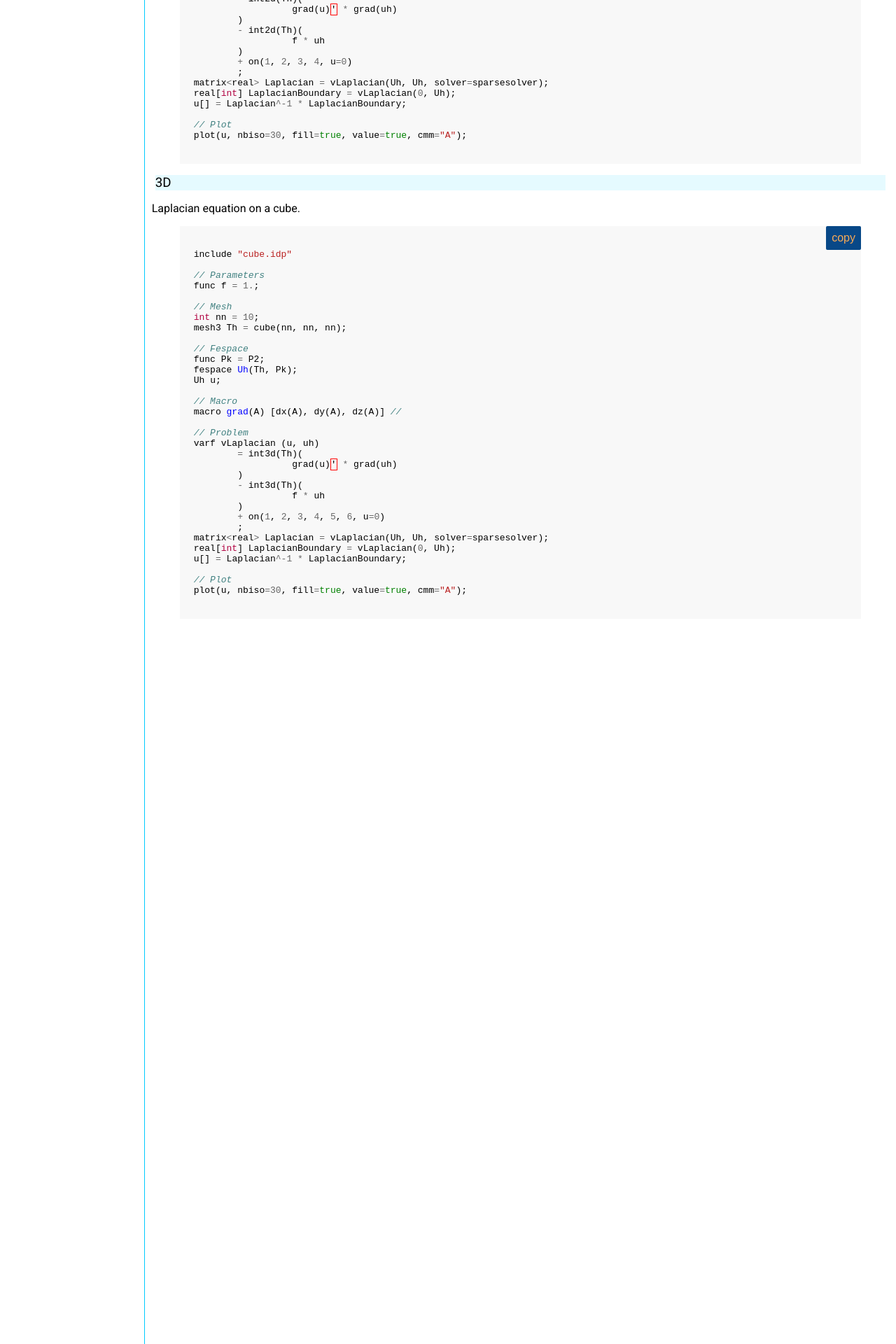
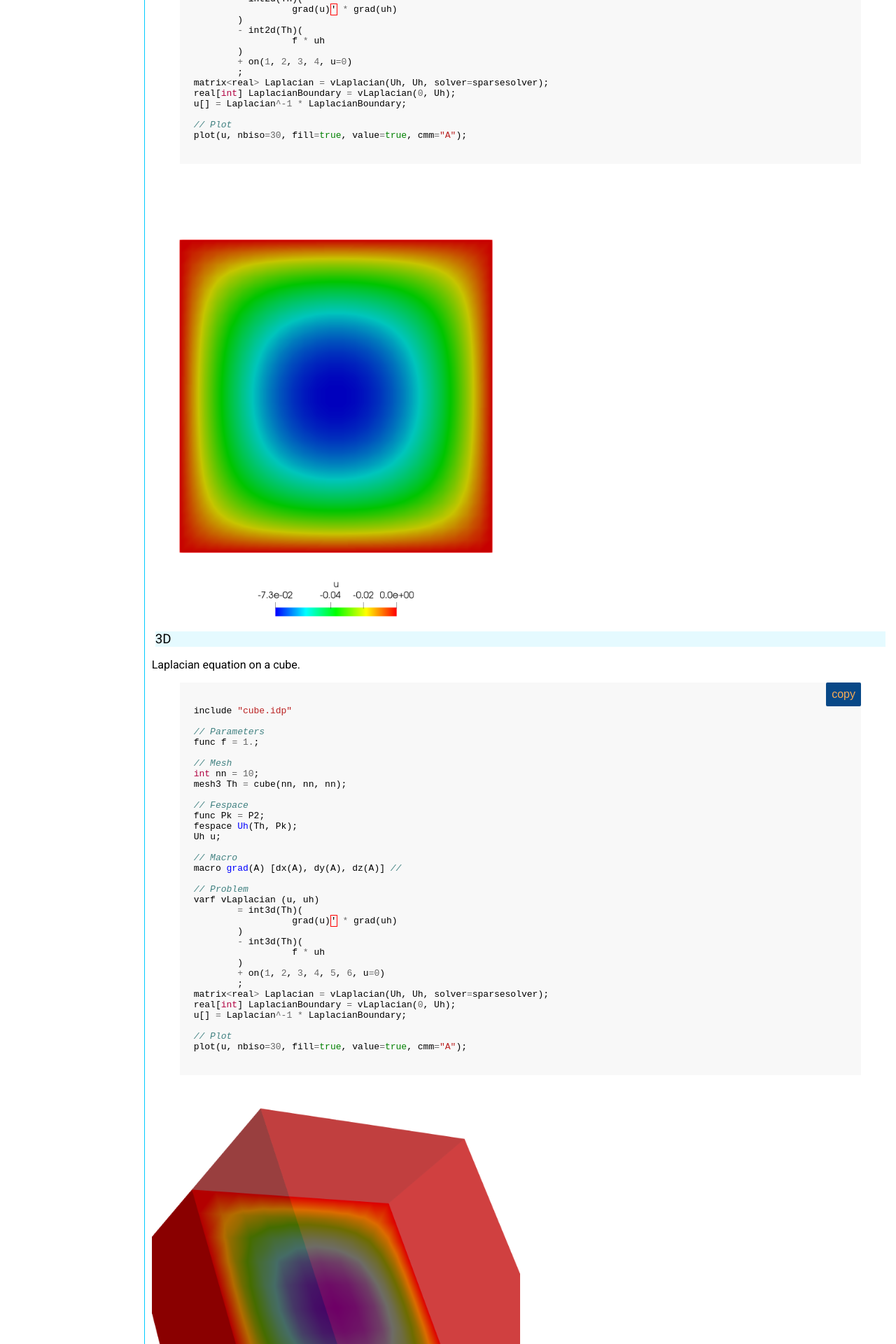
Before and after one commit to FreeFem/FreeFem-modules, a Jekyll site: the page built from _modules/laplacian.md, in a window 1280 px wide. Shown: the part 1034-2954 px from the top of the page at 70% size. Built offline with Jekyll 4.4.1, drawn with Linux system fonts in a browser that asks for light colours; formulas are drawn with MathJax 3; our own code applies the rules of GitHub Pages for plain Markdown files.

Commit message:
add Laplacian images

```diff
--- a/_modules/laplacian.md
+++ b/_modules/laplacian.md
@@ -75,6 +75,8 @@ u[] = Laplacian^-1 * LaplacianBoundary;
 plot(u, nbiso=30, fill=true, value=true, cmm="A");
 {% endhighlight %}
 
+![Result]({{ site.url }}{{ site.baseurl }}/assets/Laplacian2D.png)
+
 ### 3D
 
 Laplacian equation on a cube.
@@ -114,3 +116,5 @@ u[] = Laplacian^-1 * LaplacianBoundary;
 // Plot
 plot(u, nbiso=30, fill=true, value=true, cmm="A");
 {% endhighlight %}
+
+![Result]({{ site.url }}{{ site.baseurl }}/assets/Laplacian3D.png)
--- a/css/module.css
+++ b/css/module.css
@@ -90,3 +90,8 @@ nav li:hover {
 .copyPasteButton p {
   margin: 0;
 }
+
+.content img {
+  margin: auto;
+  width: 50%;
+}
```
Also changed, not shown: assets/Laplacian2D.png (added), assets/Laplacian3D.png (added).
